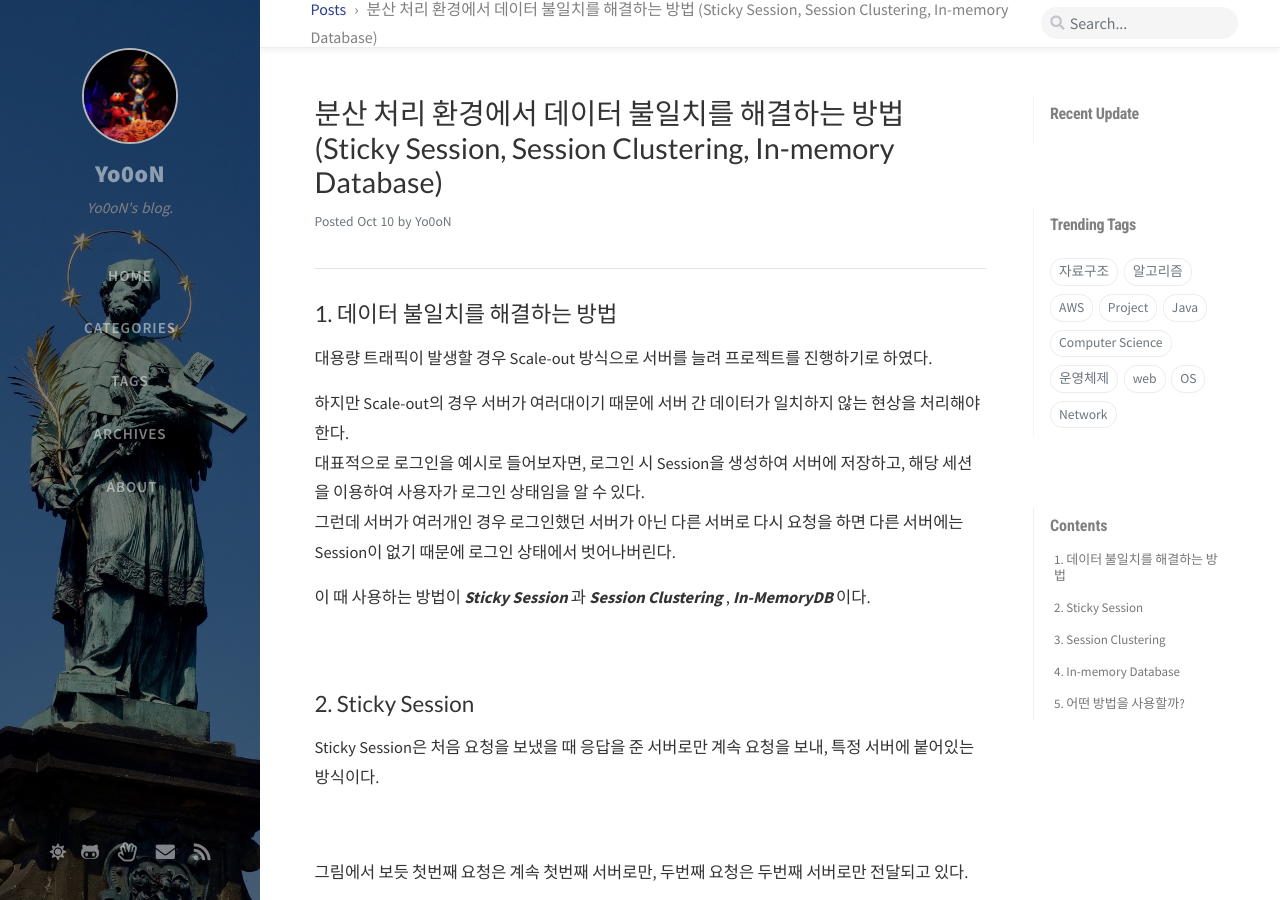
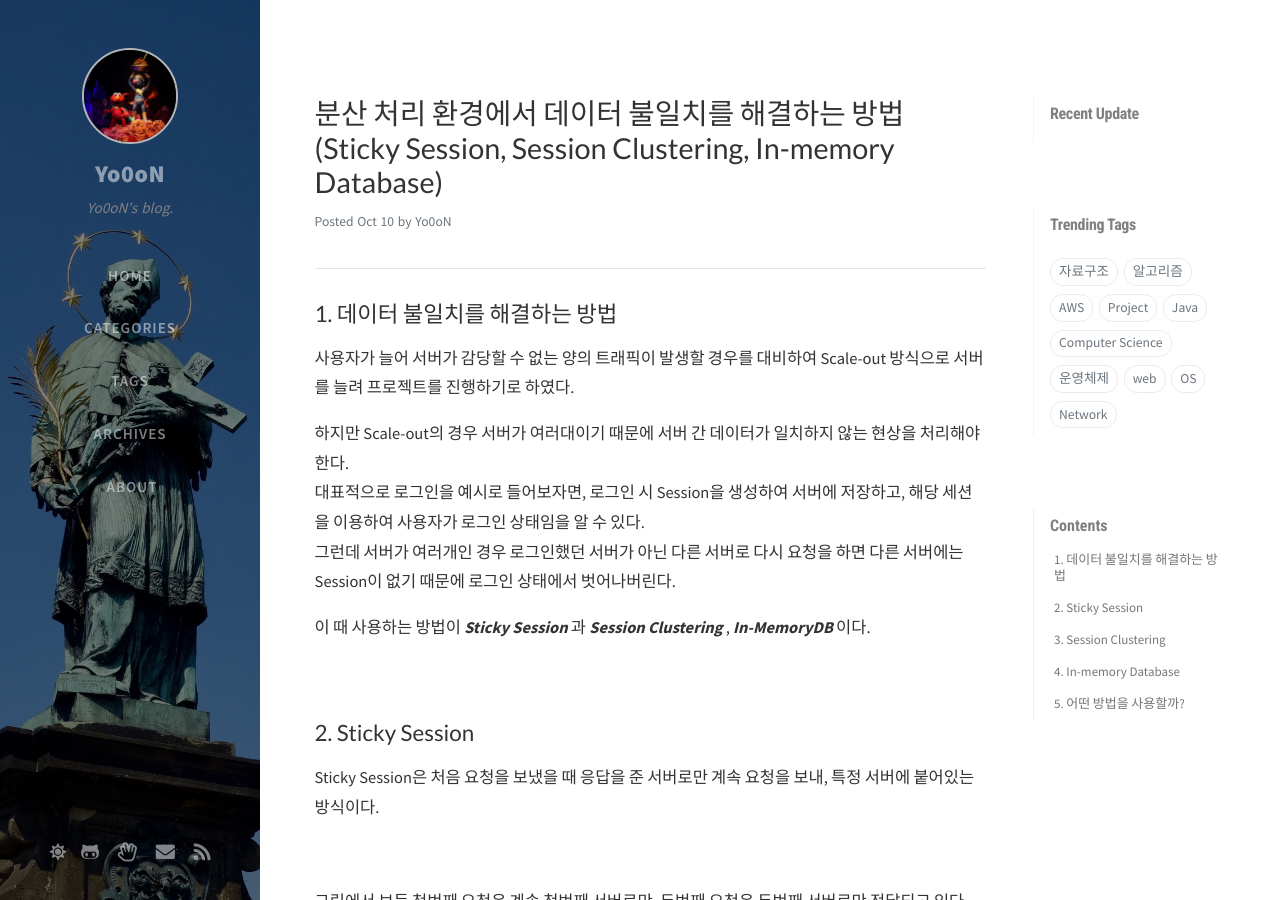
Before and after one commit to Yo0oN/Yo0oN.github.io, a Jekyll site: the page built from _posts/2020-10-11-Project.데이터불일치.md, in a window 1280 px wide and 900 px high. Built offline with Jekyll 4.4.1, drawn with Linux system fonts in a browser that asks for light colours; nearby versions of some CDN libraries; comment, search, counter and statistics services are not loaded.

Commit message:
문구 수정
대용량 트래픽 대신 많은양의 트래픽으로 수정

```diff
--- a/_posts/2020-10-11-Project.데이터불일치.md
+++ b/_posts/2020-10-11-Project.데이터불일치.md
@@ -11,7 +11,7 @@ math: true
 
 ## 1. 데이터 불일치를 해결하는 방법
 
-대용량 트래픽이 발생할 경우 Scale-out 방식으로 서버를 늘려 프로젝트를 진행하기로 하였다.
+사용자가 늘어 서버가 감당할 수 없는 양의 트래픽이 발생할 경우를 대비하여 Scale-out 방식으로 서버를 늘려 프로젝트를 진행하기로 하였다.
 
 하지만 Scale-out의 경우 서버가 여러대이기 때문에 서버 간 데이터가 일치하지 않는 현상을 처리해야 한다.<br>
 대표적으로 로그인을 예시로 들어보자면, 로그인 시 Session을 생성하여 서버에 저장하고, 해당 세션을 이용하여 사용자가 로그인 상태임을 알 수 있다.<br>
```
